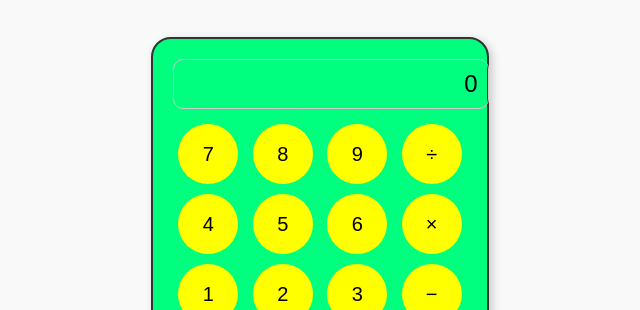
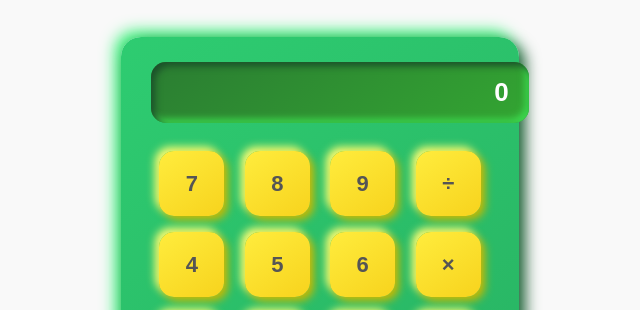
Before and after one commit to kikisinfinities/kikisinfinities.github.io, a plain HTML site: page index.html in a window 1280 px wide. Shown: the part 479-789 px from the top of the page, without its empty margins (320-960 px from the left). Drawn offline with Linux system fonts and the light colour scheme.

Commit message:
Update index.html

```diff
--- a/index.html
+++ b/index.html
@@ -40,40 +40,61 @@
       margin: 30px 0 20px;
     }
 
-    .calculator {
+.calculator {
   margin-top: 20px;
   display: inline-block;
-  border: 2px solid #333;
-  padding: 20px;
-  background: springgreen;
-  border-radius: 20px; /* Rounded corners */
-  box-shadow: 3px 3px 10px rgba(0, 0, 0, 0.2);
+  border-radius: 20px;
+  background: linear-gradient(145deg, #2ecc71, #27ae60);
+  padding: 25px 30px;
+  box-shadow:
+    6px 6px 15px #1c5a33,
+    -6px -6px 15px #3af27b;
 }
 
 .calc-display {
-  font-size: 24px;
-  padding: 10px;
-  margin-bottom: 10px;
+  font-size: 26px;
+  padding: 15px 20px;
+  margin-bottom: 20px;
   width: 100%;
   text-align: right;
-  border: 1px solid #ccc;
-  border-radius: 10px; /* Rounded corners for display */
+  border-radius: 15px;
+  background: linear-gradient(145deg, #2b7d32, #33a532);
+  box-shadow:
+    inset 4px 4px 7px #1b4f2a,
+    inset -4px -4px 7px #3dd94f;
+  color: white;
+  font-weight: bold;
+  user-select: none;
 }
 
 .calc-buttons button {
-  width: 60px;
-  height: 60px;
-  font-size: 20px;
-  margin: 5px;
+  width: 65px;
+  height: 65px;
+  margin: 8px;
+  border: none;
+  border-radius: 15px;
+  background: linear-gradient(145deg, #ffec3d, #f7d31d);
+  box-shadow:
+    4px 4px 8px #c7b800,
+    -4px -4px 8px #ffff76;
+  font-size: 22px;
+  font-weight: bold;
+  color: #555;
   cursor: pointer;
-  background-color: yellow;
-  border: none;
-  border-radius: 50%; /* Make buttons circular */
-  transition: transform 0.1s;
+  transition: all 0.2s ease;
+  user-select: none;
 }
 
-    .calc-buttons button:hover {
-  transform: scale(1.05);
+.calc-buttons button:active {
+  box-shadow:
+    inset 3px 3px 5px #c7b800,
+    inset -3px -3px 5px #ffff76;
+  transform: translateY(2px);
+  color: #333;
+}
+
+.calc-buttons button:hover {
+  filter: brightness(110%);
 }
   </style>
 </head>
```
